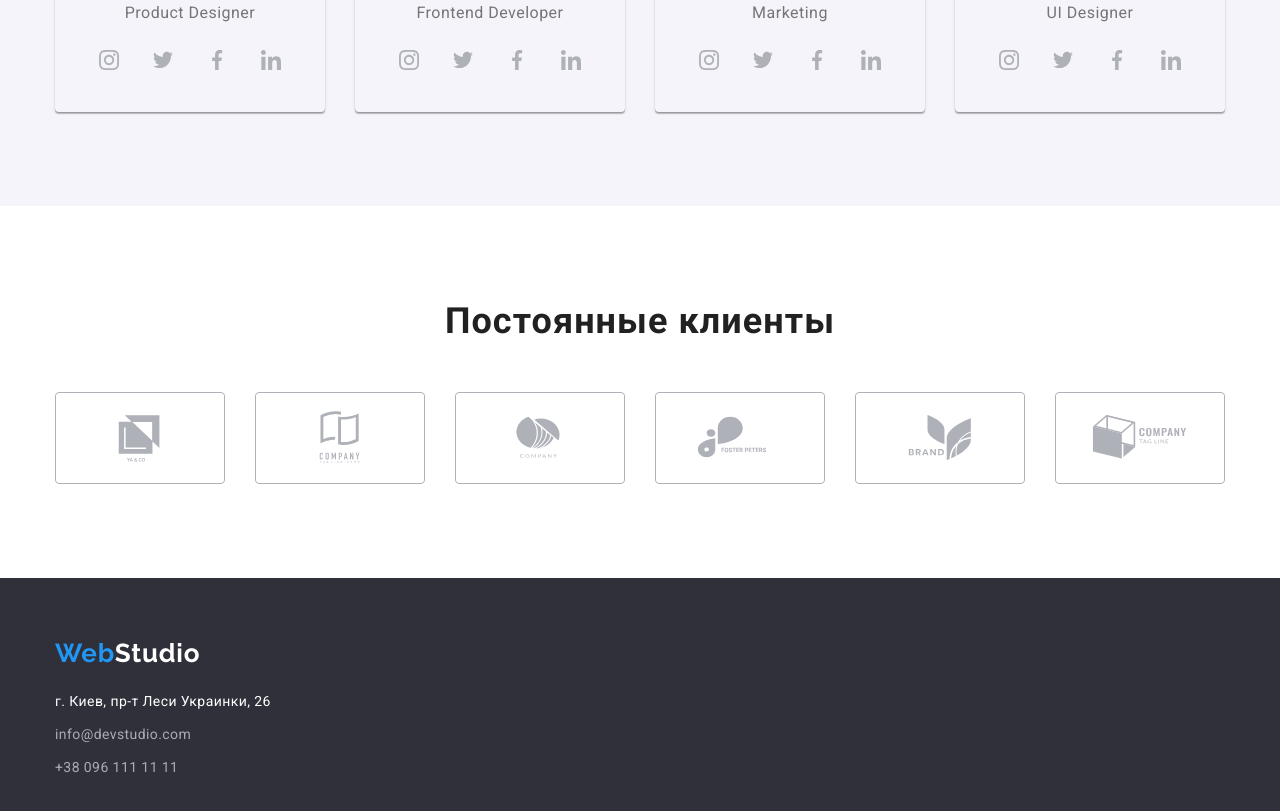
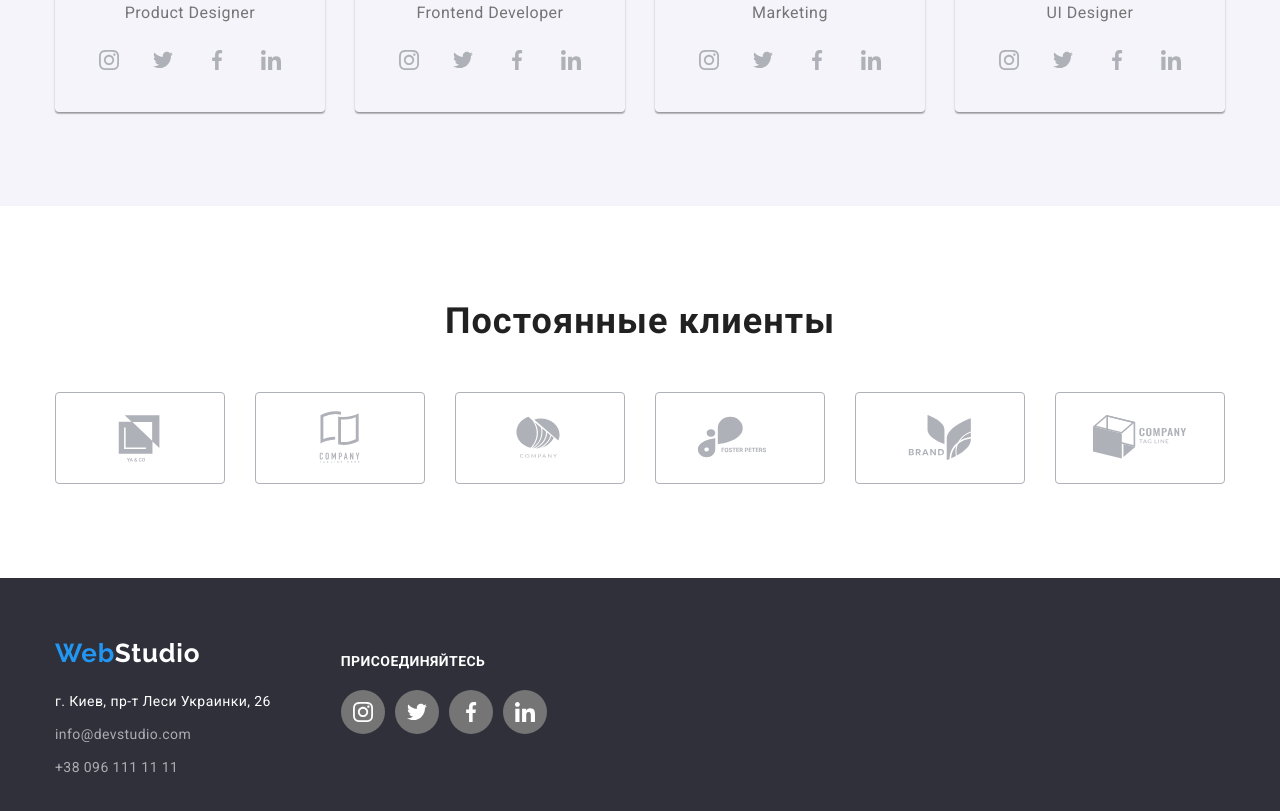
Before and after one commit to SerhiiMaksymenko/goit-markup-hw-04, a plain HTML site: page index.html in a window 1280 px wide. Shown: the part 1949-2760 px from the top of the page. Drawn offline with nearby package versions, Linux system fonts and the light colour scheme.

Commit message:
add footer svg-icons (in work!!!!) margin?

```diff
--- a/CSS/styles.css
+++ b/CSS/styles.css
@@ -349,8 +349,6 @@ header {
 .clients-list {
     display: flex;
     justify-content: center;
-    width: 100%;
-    height: 100%;
 }
 .clients-item {
     width: 170px;
@@ -454,7 +452,9 @@ header {
 
     background-color: #2F303A;
 }
-
+.footer-flex {
+    display: flex;
+}
 .footer-logo {
     display: inline-block;
     margin-bottom: 20px;
@@ -496,6 +496,55 @@ address {
 .footer-tel:focus {
     color: var(--primary-background-color);
 }
+.footer-soc {
+    margin-left: 70px;
+    margin-top: 16px;
+}
+.footer-soc-list {
+    display: flex;
+}
 .footer-item:not(:last-child) {
     margin-bottom: 9px;
 }
+.footer-soc-title {
+    margin-bottom: 20px;
+    margin-top: 0;
+
+    font-size: 14px;
+    line-height: 1.14;
+    letter-spacing: 0.03em;
+    text-transform: uppercase;
+
+    color: var(--accent-text-color);
+}
+.footer-soc-item {
+    width: 44px;
+    height: 44px;
+    margin-left: 10px;
+}
+
+.footer-soc-item:first-child {
+    margin-left: 0;
+}
+
+.footer-soc-link {
+    display: flex;
+    align-items: center;
+    justify-content: center;
+
+    width: 100%;
+    height: 100%;
+
+    border-radius: 50%;
+    color: var(--accent-text-color);
+    background-color: var(--secondary-text-color);
+}
+
+.footer-soc-icon {
+    fill: currentColor;
+}
+
+.footer-soc-link:hover,
+.footer-soc-link:focus {
+    background-color: var(--primary-background-color);
+    color: var(--accent-text-color);
--- a/index.html
+++ b/index.html
@@ -311,7 +311,8 @@
     </main>
     <!--Подвал-->
     <footer class="footer">
-      <div class="container">
+      <div class="container footer-flex">
+        <div>
           <a href="index.html" class="footer-logo link"><span class="web">Web</span>Studio</a>
           <address>
             <p class="footer-address">г. Киев, пр-т Леси Украинки, 26</p>
@@ -323,6 +324,40 @@
             <li><a href="tel:+380961111111" class="footer-tel link">+38 096 111 11 11</a></li>
           </ul>
         </div>
+        <div class="footer-soc">
+          <h3 class="footer-soc-title">присоединяйтесь</h3>
+          <ul class="footer-soc-list">
+            <li class="footer-soc-item">
+              <a href="" class="footer-soc-link link">
+                <svg class="footer-soc-icon" width="20" height="20">
+                  <use href="./images/icons.svg#icon-instagram"></use>
+                </svg>
+              </a>
+            </li>
+            <li class="footer-soc-item">
+              <a href="" class="footer-soc-link link">
+                <svg class="footer-soc-icon" width="20" height="20">
+                  <use href="./images/icons.svg#icon-twitter"></use>
+                </svg>
+              </a>
+            </li>
+            <li class="footer-soc-item">
+              <a href="" class="footer-soc-link link">
+                <svg class="footer-soc-icon" width="20" height="20">
+                  <use href="./images/icons.svg#icon-facebook"></use>
+                </svg>
+              </a>
+            </li>
+            <li class="footer-soc-item">
+              <a href="" class="footer-soc-link link">
+                <svg class="footer-soc-icon" width="20" height="20">
+                  <use href="./images/icons.svg#icon-linkedin"></use>
+                </svg>
+              </a>
+            </li>
+          </ul>
+        </div>
+      </div>
     </footer>
   </body>
 </html>
```
Lines whose indentation alone changed are shown as unchanged.
